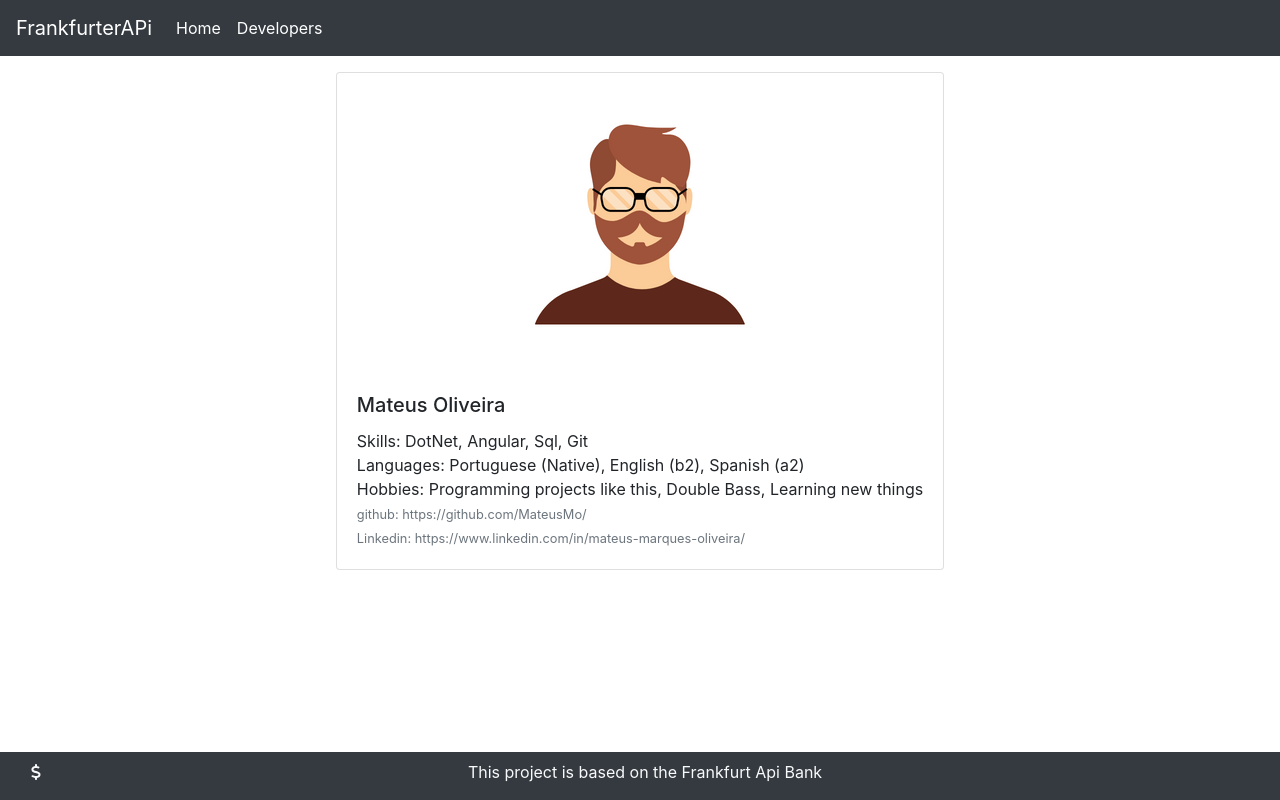
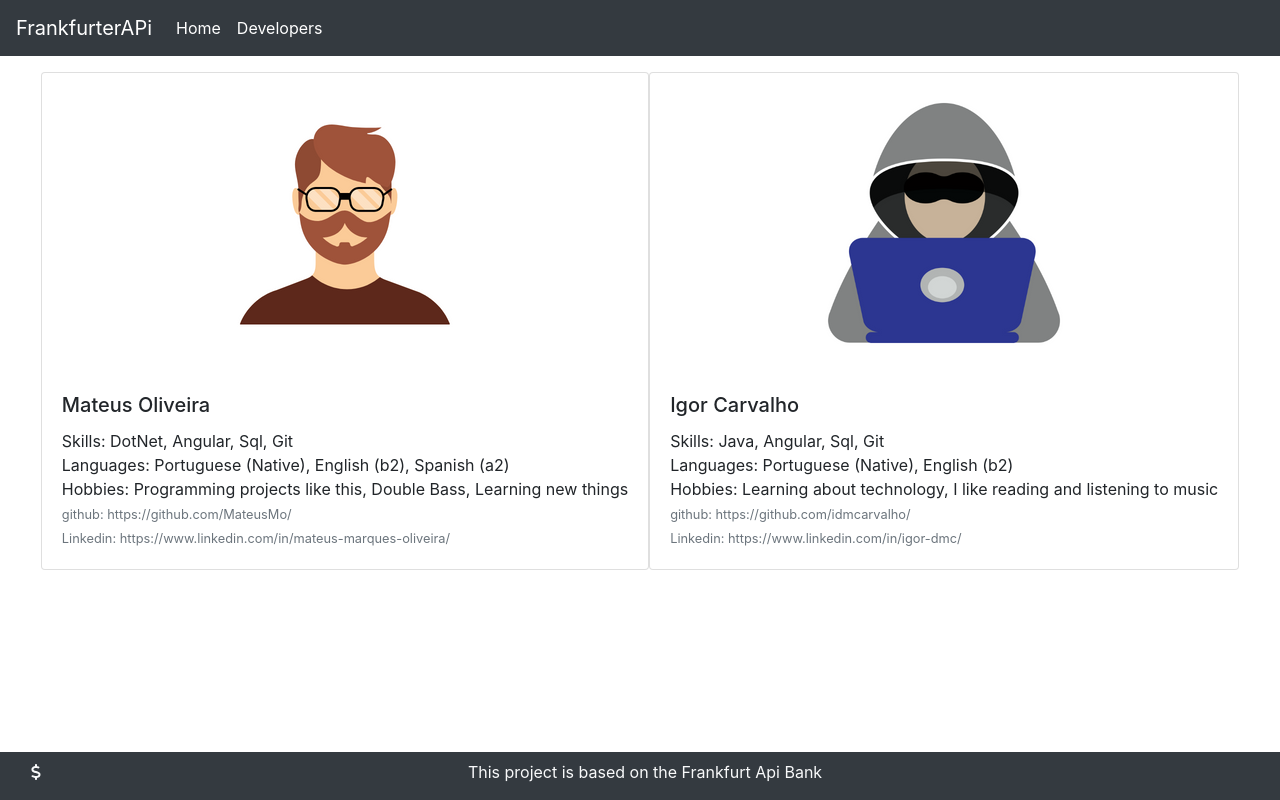
Before and after one commit to idmcarvalho/FrankfurterApi, an Angular app: page /developers in a window 1280 px wide. Built offline with nearby package versions, Linux system fonts and the light colour scheme.

Commit message:
Adicionando informações sobre desenvolvedores

```diff
--- a/src/app/developers/developers.component.html
+++ b/src/app/developers/developers.component.html
@@ -20,5 +20,23 @@
                 </p>
             </div>
         </div>
+        <div class="card mb-3 mt-3">
+          <img class="card-img-top center-block" style="width: 300px; height: 300px;"
+              src="../../assets/avatar/igor.png" alt="Card image cap">
+          <div class="card-body">
+              <h5 class="card-title">Igor Carvalho</h5>
+              <span class="card-text">Skills: Java, Angular, Sql, Git</span>
+              <br>
+              <span class="card-text">Languages: Portuguese (Native), English (b2)</span>
+              <br>
+              <span class="card-text">Hobbies: Learning about technology, I like reading and listening to music</span>
+              <p class="card-text">
+                  <small class="text-muted">github: <a style=" color: inherit;"
+                          href="https://github.com/idmcarvalho/">https://github.com/idmcarvalho/</a></small>
+                  <br>
+                  <small class="text-muted">Linkedin: <a style=" color: inherit;"
+                          href="https://www.linkedin.com/in/igor-dmc/">https://www.linkedin.com/in/igor-dmc/</a></small>
+              </p>
+          </div>
     </div>
 </div>
```
